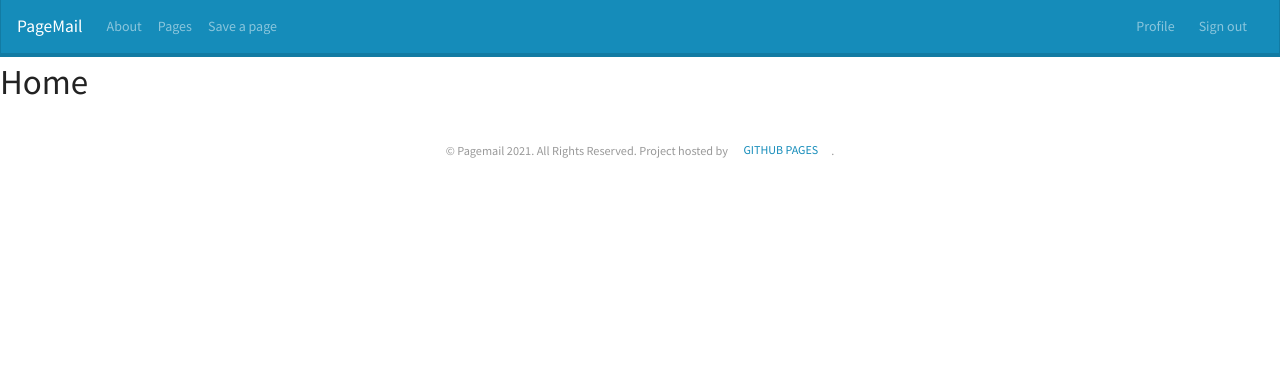
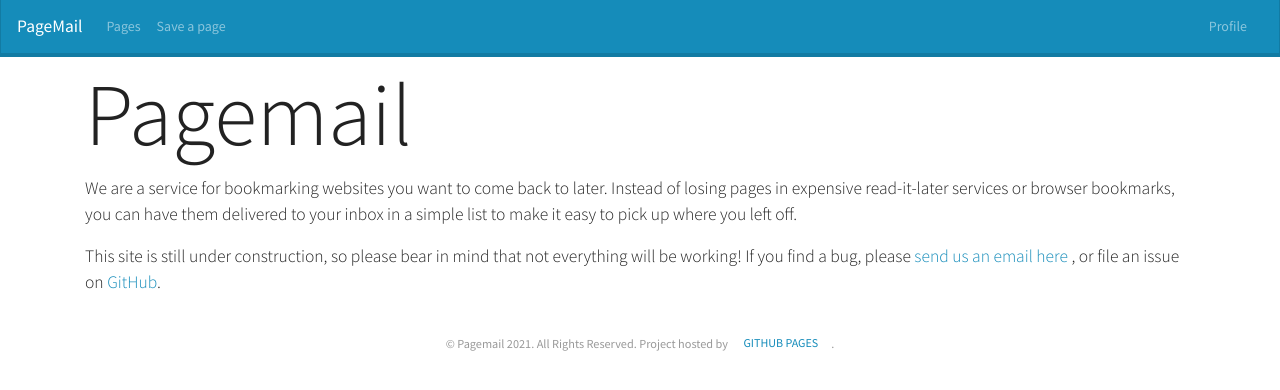
Before and after one commit to mr55p-dev/PageMail-website, a React (Create React App) app in the folder pagemail/: page /#/ in a window 1280 px wide. Shown: the top 390 px of the page. Built offline with nearby package versions, Linux system fonts and the light colour scheme; sample sign-in values are in the browser's storage.

Commit message:
Polish, added: - Homepage - Signout button in profile removed: - About page - Signout button in nav - "Mark read" button in pageview - Disabled "delete page" button until its ready.

```diff
--- a/pagemail/src/App.js
+++ b/pagemail/src/App.js
@@ -1,14 +1,15 @@
 import './App.css';
 import { useCallback, useEffect, useState } from 'react';
 import { HashRouter as Router, Redirect, Route, Switch } from 'react-router-dom';
+import { Alert, Button, Container } from 'react-bootstrap';
 import { Navigation } from './components/navigation.js';
+import { HomeView } from './components/home.js'
 import { LoginPage } from './components/login';
 import { SignUp } from './components/signup';
 import { SavedPageView } from './components/pages';
 import { SavePageView } from './components/savePage';
 import { UserView } from './components/user';
 import { Footer } from './components/footer';
-import { Alert, Button, Container } from 'react-bootstrap';
 
 function App() {
   // const [accessToken, setAccessToken] = useState(null);
@@ -45,6 +46,7 @@ function App() {
   const signOut = () => {
     localStorage.removeItem('login_token');
     setLoggedIn(false);
+    setSuccess("Signed out.")
     setRedirect('/');
   }
 
@@ -127,6 +129,7 @@ function App() {
               signupCall={POSTToAPI}
               redirect={setRedirect}
               loginStatus={setLoggedIn}
+              success={setSuccess}
               prefillEmail={prefillEmail} />}
           </Route>
           <Route path="/pages">
@@ -149,15 +152,17 @@ function App() {
             {loggedIn
             ? <UserView
               loading={loading}
+              signOut={signOut}
               profileCall={POSTToAPI} />
             : <p>Not logged in.</p>}
           </Route>
           <Route path="/signout">
-            <p>Click to sign out</p>
-            <Button onClick={signOut}>Sign out.</Button>
+            <Container>
+              <Button onClick={signOut}>Sign out.</Button>
+            </Container>
           </Route>
           <Route path="/">
-            <h1>Home</h1>
+              <HomeView />
           </Route>
         </Switch>
       </Router>
--- /dev/null
+++ b/pagemail/src/components/home.js
@@ -0,0 +1,13 @@
+import { Container } from 'react-bootstrap';
+
+export const HomeView = () => {
+    return <>
+        <Container>
+            {/* <h2 className="">Welcome <small className="text-muted">What is PageMail?</small></h2> */}
+            <h2 className="display-2">Pagemail</h2>
+            <p className="lead">We are a service for bookmarking websites you want to come back to later. Instead of losing pages in expensive read-it-later services or browser bookmarks, you can have them delivered to your inbox in a simple list to make it easy to pick up where you left off.</p>
+            <p className="lead">This site is still under construction, so please bear in mind that not everything will be working! If you find a bug, please <a href="mailto:elunnon.pagemail@gmail.com">send us an email here</a> , or file an issue on <a href="https://github.com/mr55p-dev/PageMail-website">GitHub</a>.</p>
+
+        </Container>
+    </>
+}
--- a/pagemail/src/components/loading.js
+++ b/pagemail/src/components/loading.js
@@ -4,6 +4,7 @@ export function LoadingButton(props) {
     return (
         <>
         <Button
+        block = {props.block}
         variant="primary"
         disabled={props.loading}
         onClick={props.reloadCallback}>
--- a/pagemail/src/components/navigation.js
+++ b/pagemail/src/components/navigation.js
@@ -8,7 +8,6 @@ export function Navigation(props) {
           <Navbar.Toggle aria-controls="navbar-nav" />
           <Navbar.Collapse id="navbar-nav mr-auto">
             <Nav className="mr-auto">
-              <Nav.Link>About</Nav.Link>
               { props.loggedIn ?
               <><Nav.Link href="#/pages">Pages</Nav.Link>
               <Nav.Link href="#/save">Save a page</Nav.Link></>
@@ -17,8 +16,7 @@ export function Navigation(props) {
           </Navbar.Collapse>
           <Nav>{ props.loggedIn
             ? <>
-            <Nav.Link href="#/user" className="mr-2">Profile</Nav.Link>
-            <Nav.Link href="#/signout" className="mr-2">Sign out</Nav.Link> </>
+            <Nav.Link href="#/user" className="mr-2">Profile</Nav.Link></>
             : <>
             <Nav.Link href="#/signup">Sign up!</Nav.Link>
             <Nav.Link href="#/login">Log in</Nav.Link> </> }
--- a/pagemail/src/components/pages.js
+++ b/pagemail/src/components/pages.js
@@ -13,13 +13,13 @@ function Page(props) {
                     <Card.Text className="text-overflow">
                         {props.description}
                         <Row className="my-auto">
-                            <Col xl={4} sm={12} className="mt-1">
-                                <Button block variant="warning" onClick={() => {}}>Delete</Button>
+                            <Col xl={6} sm={12} className="mt-1">
+                                <Button block variant="warning" disabled onClick={() => {}}>Delete</Button>
                             </Col>
-                            <Col xl={4} sm={12} className="mt-1">
+                            {/* <Col xl={4} sm={12} className="mt-1">
                                 <Button block variant="info" onClick={() => {}}>Mark Read</Button>
-                            </Col>
-                            <Col xl={4} sm={12} className="mt-1">
+                            </Col> */}
+                            <Col xl={6} sm={12} className="mt-1">
                                 <Button block variant="primary" onClick={() => window.open(props.url)}>Open</Button>
                             </Col>
                         </Row>
--- a/pagemail/src/components/signup.js
+++ b/pagemail/src/components/signup.js
@@ -15,7 +15,8 @@ const submitForm = async (event) => {
     if (data) {
       localStorage.setItem('login_token', data.token.access_token);
       props.loginStatus(true);
-      props.redirect('/user')
+      props.redirect('/user');
+      props.success("Success - Check your inbox for a confirmation email!")
     }
   }
 
--- a/pagemail/src/components/user.js
+++ b/pagemail/src/components/user.js
@@ -1,5 +1,5 @@
 import { useCallback, useEffect, useState } from "react"
-import { Container, Form, Row, Col } from "react-bootstrap";
+import { Container, Form, Row, Col, Button } from "react-bootstrap";
 import { LoadingButton } from './loading';
 
 export function UserView(props) {
@@ -36,7 +36,14 @@ export function UserView(props) {
                                     <Form.Control type="email" readOnly defaultValue={userInfo ? userInfo.email : ""} />
                                 </Col>
                             </Form.Group>
-                        <LoadingButton loading={props.loading} reloadCallback={loadInformation} />
+                            <Row>
+                                <Col>
+                                    <Button block variant="warning" onClick={props.signOut}>Sign out</Button>
+                                </Col>
+                                <Col>
+                                    <LoadingButton block={true} loading={props.loading} reloadCallback={loadInformation} />
+                                </Col>
+                            </Row>
                         </Form>
                     </Container>
                 </Col>
```
Also changed, not shown: 12 other files (tests, documents, lock files or other folders).
